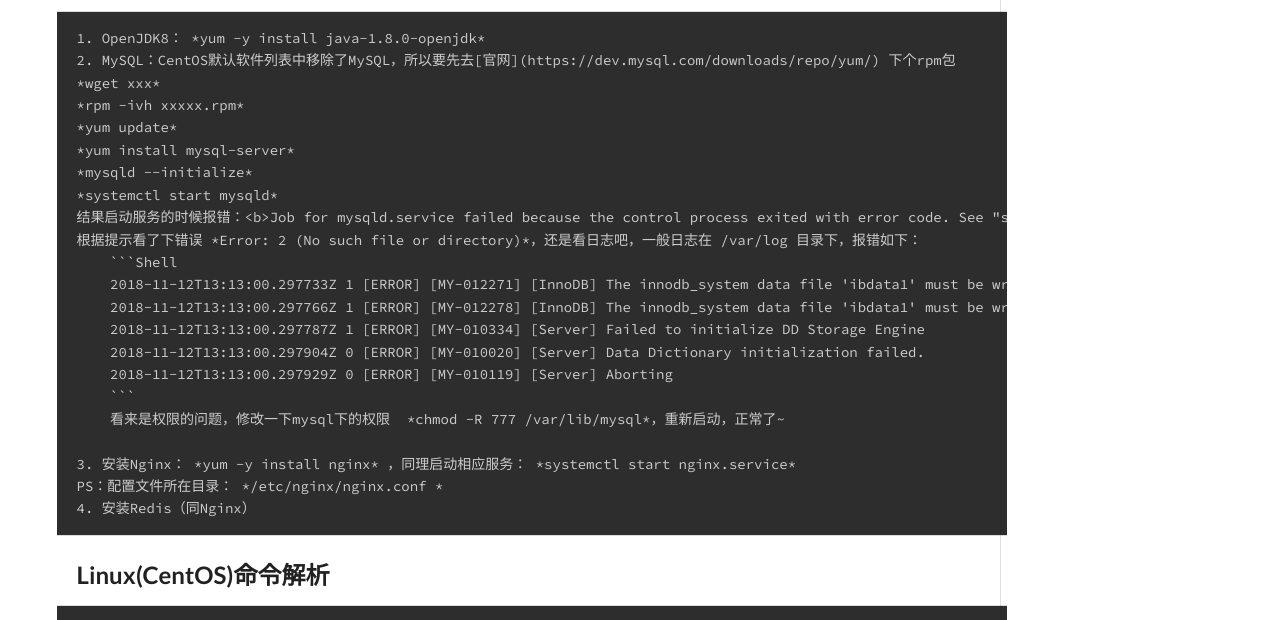
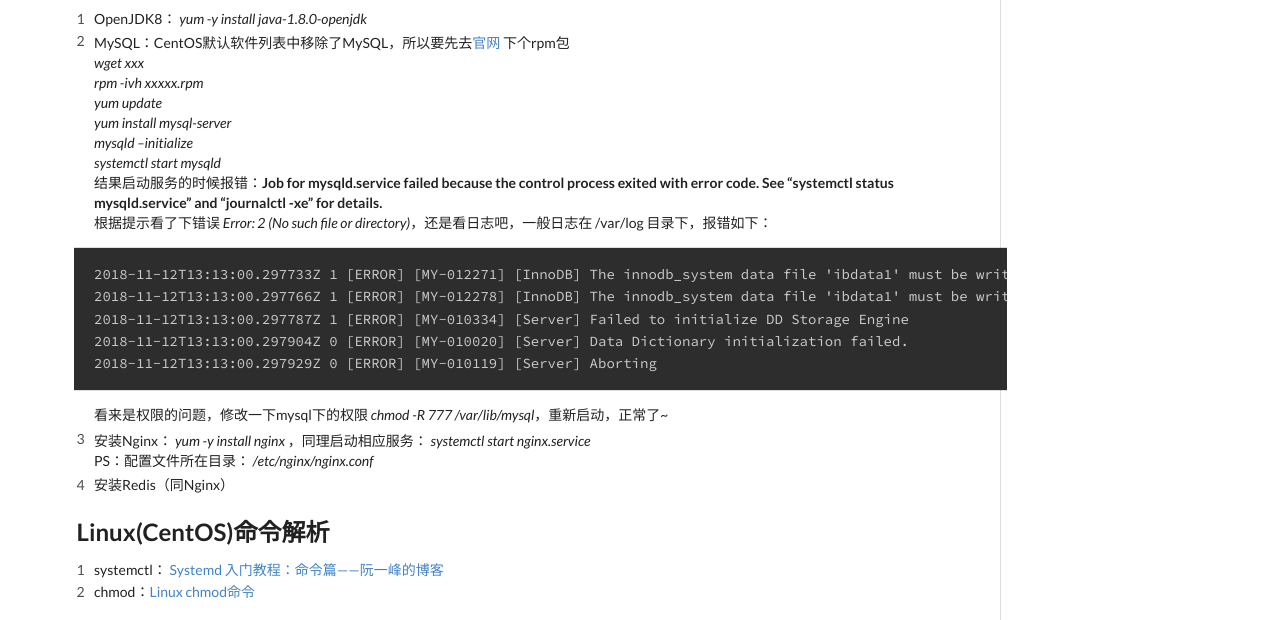
Before and after one commit to Slaughter96/Slaughter96.github.io, a plain HTML site: page 2018/11/12/CentOS下一些日常操作记录/index.html in a window 1280 px wide. Shown: the part 140-760 px from the top of the page. Drawn offline with nearby package versions, Linux system fonts and the light colour scheme; a script that the page names is missing.

Commit message:
Site updated: 2018-11-13 21:44:40

````diff
--- a/2018/11/12/CentOS下一些日常操作记录/index.html
+++ b/2018/11/12/CentOS下一些日常操作记录/index.html
@@ -9,18 +9,18 @@
     <title>CentOS下一些日常操作记录 | 太年轻的博客</title>
 
     <!-- Open Graph -->
-    <meta name="description" content="&amp;#x5B89;&amp;#x88C5;&amp;#x5404;&amp;#x79CD;&amp;#x73AF;&amp;#x5883;1. OpenJDK8&amp;#xFF1A; *yum -y install java-1.8.0-openjdk* 2. MySQL&amp;#xFF1A;CentOS&amp;#x9ED8;&amp;#x8BA4;&amp;#x8F6F;&amp;#x4EF6;&amp;#x5217;&amp;#x8868;&amp;#x4E2D;&amp;#x79FB;&amp;#x9664;&amp;#">
+    <meta name="description" content="&amp;#x5B89;&amp;#x88C5;&amp;#x5404;&amp;#x79CD;&amp;#x73AF;&amp;#x5883; OpenJDK8&amp;#xFF1A; yum -y install java-1.8.0-openjdk MySQL&amp;#xFF1A;CentOS&amp;#x9ED8;&amp;#x8BA4;&amp;#x8F6F;&amp;#x4EF6;&amp;#x5217;&amp;#x8868;&amp;#x4E2D;&amp;#x79FB;&amp;#x9664;&amp;#x4E86;M">
 <meta name="keywords" content="Blog|Java|C#|MySQL|Redis|前端|JavaScript|">
 <meta property="og:type" content="article">
 <meta property="og:title" content="CentOS下一些日常操作记录">
 <meta property="og:url" content="http://newcoder.club/2018/11/12/CentOS下一些日常操作记录/index.html">
 <meta property="og:site_name" content="太年轻的博客">
-<meta property="og:description" content="&amp;#x5B89;&amp;#x88C5;&amp;#x5404;&amp;#x79CD;&amp;#x73AF;&amp;#x5883;1. OpenJDK8&amp;#xFF1A; *yum -y install java-1.8.0-openjdk* 2. MySQL&amp;#xFF1A;CentOS&amp;#x9ED8;&amp;#x8BA4;&amp;#x8F6F;&amp;#x4EF6;&amp;#x5217;&amp;#x8868;&amp;#x4E2D;&amp;#x79FB;&amp;#x9664;&amp;#">
+<meta property="og:description" content="&amp;#x5B89;&amp;#x88C5;&amp;#x5404;&amp;#x79CD;&amp;#x73AF;&amp;#x5883; OpenJDK8&amp;#xFF1A; yum -y install java-1.8.0-openjdk MySQL&amp;#xFF1A;CentOS&amp;#x9ED8;&amp;#x8BA4;&amp;#x8F6F;&amp;#x4EF6;&amp;#x5217;&amp;#x8868;&amp;#x4E2D;&amp;#x79FB;&amp;#x9664;&amp;#x4E86;M">
 <meta property="og:locale" content="default">
-<meta property="og:updated_time" content="2018-11-13T13:40:49.103Z">
+<meta property="og:updated_time" content="2018-11-13T13:44:19.526Z">
 <meta name="twitter:card" content="summary">
 <meta name="twitter:title" content="CentOS下一些日常操作记录">
-<meta name="twitter:description" content="&amp;#x5B89;&amp;#x88C5;&amp;#x5404;&amp;#x79CD;&amp;#x73AF;&amp;#x5883;1. OpenJDK8&amp;#xFF1A; *yum -y install java-1.8.0-openjdk* 2. MySQL&amp;#xFF1A;CentOS&amp;#x9ED8;&amp;#x8BA4;&amp;#x8F6F;&amp;#x4EF6;&amp;#x5217;&amp;#x8868;&amp;#x4E2D;&amp;#x79FB;&amp;#x9664;&amp;#">
+<meta name="twitter:description" content="&amp;#x5B89;&amp;#x88C5;&amp;#x5404;&amp;#x79CD;&amp;#x73AF;&amp;#x5883; OpenJDK8&amp;#xFF1A; yum -y install java-1.8.0-openjdk MySQL&amp;#xFF1A;CentOS&amp;#x9ED8;&amp;#x8BA4;&amp;#x8F6F;&amp;#x4EF6;&amp;#x5217;&amp;#x8868;&amp;#x4E2D;&amp;#x79FB;&amp;#x9664;&amp;#x4E86;M">
 
     <script type="application/ld+json">
 {
@@ -171,31 +171,26 @@
 
                     <div class="article-entry" itemprop="articleBody">
 
-                        <h2 id="&#x5B89;&#x88C5;&#x5404;&#x79CD;&#x73AF;&#x5883;"><a href="#&#x5B89;&#x88C5;&#x5404;&#x79CD;&#x73AF;&#x5883;" class="headerlink" title="&#x5B89;&#x88C5;&#x5404;&#x79CD;&#x73AF;&#x5883;"></a>&#x5B89;&#x88C5;&#x5404;&#x79CD;&#x73AF;&#x5883;</h2><pre><code>1. OpenJDK8&#xFF1A; *yum -y install java-1.8.0-openjdk*
-2. MySQL&#xFF1A;CentOS&#x9ED8;&#x8BA4;&#x8F6F;&#x4EF6;&#x5217;&#x8868;&#x4E2D;&#x79FB;&#x9664;&#x4E86;MySQL&#xFF0C;&#x6240;&#x4EE5;&#x8981;&#x5148;&#x53BB;[&#x5B98;&#x7F51;](https://dev.mysql.com/downloads/repo/yum/) &#x4E0B;&#x4E2A;rpm&#x5305;
-*wget xxx*
-*rpm -ivh xxxxx.rpm*
-*yum update*
-*yum install mysql-server*
-*mysqld --initialize*
-*systemctl start mysqld*
-&#x7ED3;&#x679C;&#x542F;&#x52A8;&#x670D;&#x52A1;&#x7684;&#x65F6;&#x5019;&#x62A5;&#x9519;&#xFF1A;&lt;b&gt;Job for mysqld.service failed because the control process exited with error code. See &quot;systemctl status mysqld.service&quot; and &quot;journalctl -xe&quot; for details.&lt;/b&gt;
-&#x6839;&#x636E;&#x63D0;&#x793A;&#x770B;&#x4E86;&#x4E0B;&#x9519;&#x8BEF; *Error: 2 (No such file or directory)*&#xFF0C;&#x8FD8;&#x662F;&#x770B;&#x65E5;&#x5FD7;&#x5427;&#xFF0C;&#x4E00;&#x822C;&#x65E5;&#x5FD7;&#x5728; /var/log &#x76EE;&#x5F55;&#x4E0B;&#xFF0C;&#x62A5;&#x9519;&#x5982;&#x4E0B;&#xFF1A;
-    ```Shell
-    2018-11-12T13:13:00.297733Z 1 [ERROR] [MY-012271] [InnoDB] The innodb_system data file &apos;ibdata1&apos; must be writable
-    2018-11-12T13:13:00.297766Z 1 [ERROR] [MY-012278] [InnoDB] The innodb_system data file &apos;ibdata1&apos; must be writable
-    2018-11-12T13:13:00.297787Z 1 [ERROR] [MY-010334] [Server] Failed to initialize DD Storage Engine
-    2018-11-12T13:13:00.297904Z 0 [ERROR] [MY-010020] [Server] Data Dictionary initialization failed.
-    2018-11-12T13:13:00.297929Z 0 [ERROR] [MY-010119] [Server] Aborting
-    ```
-    &#x770B;&#x6765;&#x662F;&#x6743;&#x9650;&#x7684;&#x95EE;&#x9898;&#xFF0C;&#x4FEE;&#x6539;&#x4E00;&#x4E0B;mysql&#x4E0B;&#x7684;&#x6743;&#x9650;  *chmod -R 777 /var/lib/mysql*&#xFF0C;&#x91CD;&#x65B0;&#x542F;&#x52A8;&#xFF0C;&#x6B63;&#x5E38;&#x4E86;~
-
-3. &#x5B89;&#x88C5;Nginx&#xFF1A; *yum -y install nginx* &#xFF0C;&#x540C;&#x7406;&#x542F;&#x52A8;&#x76F8;&#x5E94;&#x670D;&#x52A1;&#xFF1A; *systemctl start nginx.service*
-PS&#xFF1A;&#x914D;&#x7F6E;&#x6587;&#x4EF6;&#x6240;&#x5728;&#x76EE;&#x5F55;&#xFF1A; */etc/nginx/nginx.conf *
-4. &#x5B89;&#x88C5;Redis&#xFF08;&#x540C;Nginx&#xFF09;
-</code></pre><h2 id="Linux-CentOS-&#x547D;&#x4EE4;&#x89E3;&#x6790;"><a href="#Linux-CentOS-&#x547D;&#x4EE4;&#x89E3;&#x6790;" class="headerlink" title="Linux(CentOS)&#x547D;&#x4EE4;&#x89E3;&#x6790;"></a>Linux(CentOS)&#x547D;&#x4EE4;&#x89E3;&#x6790;</h2><pre><code>1. systemctl&#xFF1A;  [Systemd &#x5165;&#x95E8;&#x6559;&#x7A0B;&#xFF1A;&#x547D;&#x4EE4;&#x7BC7;&#x2014;&#x2014;&#x962E;&#x4E00;&#x5CF0;&#x7684;&#x535A;&#x5BA2;](http://www.ruanyifeng.com/blog/2016/03/systemd-tutorial-commands.html)
-2. chmod&#xFF1A;[Linux chmod&#x547D;&#x4EE4;](https://www.ibm.com/support/knowledgecenter/zh/ssw_aix_71/com.ibm.aix.cmds1/chmod.htm)
-</code></pre><h2 id="&#x5F85;&#x7EED;"><a href="#&#x5F85;&#x7EED;" class="headerlink" title="&#x5F85;&#x7EED;"></a>&#x5F85;&#x7EED;</h2>
+                        <h2 id="&#x5B89;&#x88C5;&#x5404;&#x79CD;&#x73AF;&#x5883;"><a href="#&#x5B89;&#x88C5;&#x5404;&#x79CD;&#x73AF;&#x5883;" class="headerlink" title="&#x5B89;&#x88C5;&#x5404;&#x79CD;&#x73AF;&#x5883;"></a>&#x5B89;&#x88C5;&#x5404;&#x79CD;&#x73AF;&#x5883;</h2><ol class="ui list">
+<li>OpenJDK8&#xFF1A; <em>yum -y install java-1.8.0-openjdk</em></li>
+<li><p>MySQL&#xFF1A;CentOS&#x9ED8;&#x8BA4;&#x8F6F;&#x4EF6;&#x5217;&#x8868;&#x4E2D;&#x79FB;&#x9664;&#x4E86;MySQL&#xFF0C;&#x6240;&#x4EE5;&#x8981;&#x5148;&#x53BB;<a href="https://dev.mysql.com/downloads/repo/yum/" target="_blank" rel="noopener">&#x5B98;&#x7F51;</a> &#x4E0B;&#x4E2A;rpm&#x5305;<br><em>wget xxx</em><br><em>rpm -ivh xxxxx.rpm</em><br><em>yum update</em><br><em>yum install mysql-server</em><br><em>mysqld &#x2013;initialize</em><br><em>systemctl start mysqld</em><br>&#x7ED3;&#x679C;&#x542F;&#x52A8;&#x670D;&#x52A1;&#x7684;&#x65F6;&#x5019;&#x62A5;&#x9519;&#xFF1A;<b>Job for mysqld.service failed because the control process exited with error code. See &#x201C;systemctl status mysqld.service&#x201D; and &#x201C;journalctl -xe&#x201D; for details.</b><br>&#x6839;&#x636E;&#x63D0;&#x793A;&#x770B;&#x4E86;&#x4E0B;&#x9519;&#x8BEF; <em>Error: 2 (No such file or directory)</em>&#xFF0C;&#x8FD8;&#x662F;&#x770B;&#x65E5;&#x5FD7;&#x5427;&#xFF0C;&#x4E00;&#x822C;&#x65E5;&#x5FD7;&#x5728; /var/log &#x76EE;&#x5F55;&#x4E0B;&#xFF0C;&#x62A5;&#x9519;&#x5982;&#x4E0B;&#xFF1A;</p>
+<pre><code class="Shell">2018-11-12T13:13:00.297733Z 1 [ERROR] [MY-012271] [InnoDB] The innodb_system data file &apos;ibdata1&apos; must be writable
+2018-11-12T13:13:00.297766Z 1 [ERROR] [MY-012278] [InnoDB] The innodb_system data file &apos;ibdata1&apos; must be writable
+2018-11-12T13:13:00.297787Z 1 [ERROR] [MY-010334] [Server] Failed to initialize DD Storage Engine
+2018-11-12T13:13:00.297904Z 0 [ERROR] [MY-010020] [Server] Data Dictionary initialization failed.
+2018-11-12T13:13:00.297929Z 0 [ERROR] [MY-010119] [Server] Aborting
+</code></pre>
+<p> &#x770B;&#x6765;&#x662F;&#x6743;&#x9650;&#x7684;&#x95EE;&#x9898;&#xFF0C;&#x4FEE;&#x6539;&#x4E00;&#x4E0B;mysql&#x4E0B;&#x7684;&#x6743;&#x9650;  <em>chmod -R 777 /var/lib/mysql</em>&#xFF0C;&#x91CD;&#x65B0;&#x542F;&#x52A8;&#xFF0C;&#x6B63;&#x5E38;&#x4E86;~  </p>
+</li>
+<li><p>&#x5B89;&#x88C5;Nginx&#xFF1A; <em>yum -y install nginx</em> &#xFF0C;&#x540C;&#x7406;&#x542F;&#x52A8;&#x76F8;&#x5E94;&#x670D;&#x52A1;&#xFF1A; <em>systemctl start nginx.service</em><br>PS&#xFF1A;&#x914D;&#x7F6E;&#x6587;&#x4EF6;&#x6240;&#x5728;&#x76EE;&#x5F55;&#xFF1A; <em>/etc/nginx/nginx.conf </em> </p>
+</li>
+<li>&#x5B89;&#x88C5;Redis&#xFF08;&#x540C;Nginx&#xFF09;</li>
+</ol>
+<h2 id="Linux-CentOS-&#x547D;&#x4EE4;&#x89E3;&#x6790;"><a href="#Linux-CentOS-&#x547D;&#x4EE4;&#x89E3;&#x6790;" class="headerlink" title="Linux(CentOS)&#x547D;&#x4EE4;&#x89E3;&#x6790;"></a>Linux(CentOS)&#x547D;&#x4EE4;&#x89E3;&#x6790;</h2><ol class="ui list">
+<li>systemctl&#xFF1A;  <a href="http://www.ruanyifeng.com/blog/2016/03/systemd-tutorial-commands.html" target="_blank" rel="noopener">Systemd &#x5165;&#x95E8;&#x6559;&#x7A0B;&#xFF1A;&#x547D;&#x4EE4;&#x7BC7;&#x2014;&#x2014;&#x962E;&#x4E00;&#x5CF0;&#x7684;&#x535A;&#x5BA2;</a></li>
+<li>chmod&#xFF1A;<a href="https://www.ibm.com/support/knowledgecenter/zh/ssw_aix_71/com.ibm.aix.cmds1/chmod.htm" target="_blank" rel="noopener">Linux chmod&#x547D;&#x4EE4;</a></li>
+</ol>
+<h2 id="&#x5F85;&#x7EED;"><a href="#&#x5F85;&#x7EED;" class="headerlink" title="&#x5F85;&#x7EED;"></a>&#x5F85;&#x7EED;</h2>
 
                     </div>
 
````
